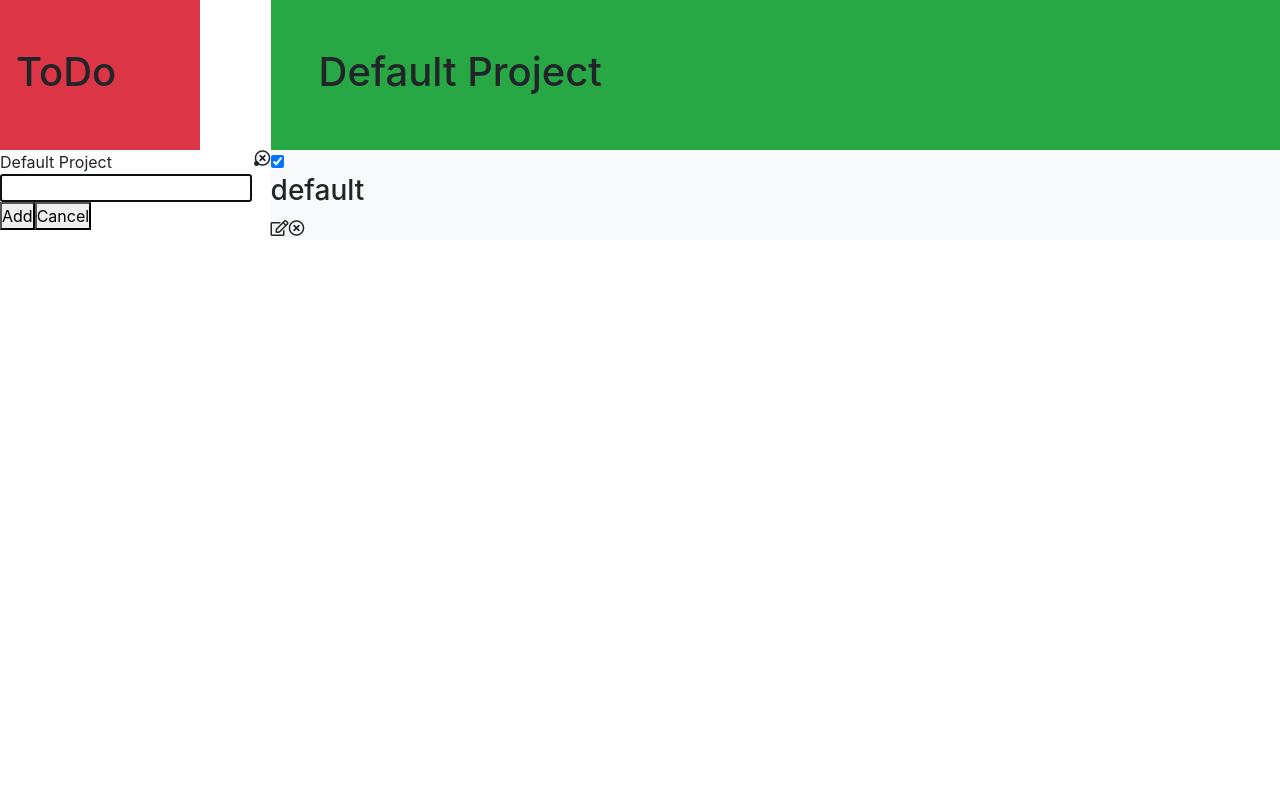
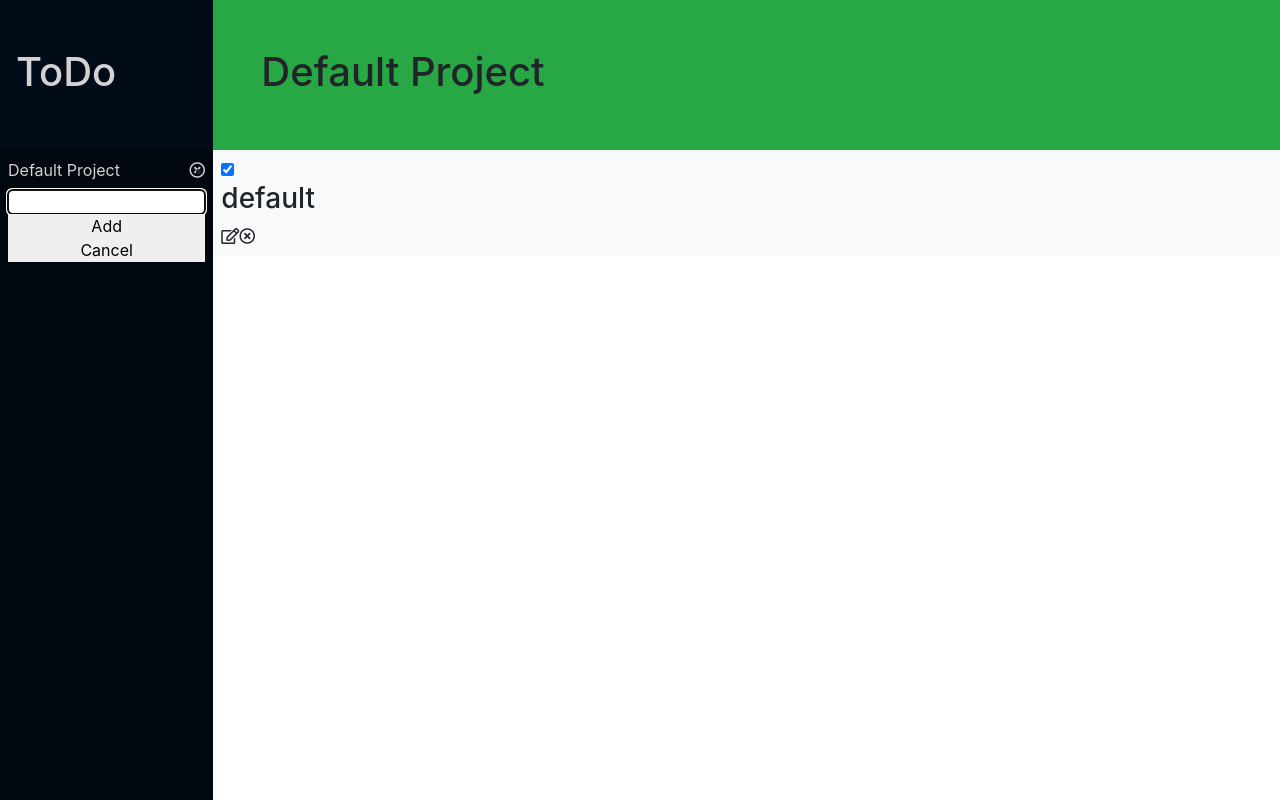
Before and after one commit to dansantander/todo-list, a website built with webpack: page dist/index.html in a window 1280 px wide. Both pictures are taken after a click on the icon 176 px from the left and 75 px from the top of the page. Built offline with nearby package versions, Linux system fonts and the light colour scheme.

Commit message:
started styling left column

```diff
--- a/src/render/dom.js
+++ b/src/render/dom.js
@@ -111,7 +111,7 @@ const domManipulation = (() => {
       const todoObject = new Todo(title, description, dueDate, priority);
       changeTodo(indexTodo, indexProject, todoObject);
       hideTodoForm();
-      console.log('test');
+      // eslint-disable-next-line no-use-before-define
       renderTodo(projectListObject.projectList[indexProject].list);
       const allTodo = document.getElementById('todos');
       allTodo.children[indexTodo].lastChild.children[1].click();
@@ -253,14 +253,18 @@ const domManipulation = (() => {
     const listProjects = document.getElementById('projects');
     const div = document.createElement('div');
     div.setAttribute('id', 'form-project');
+    div.classList = 'd-flex flex-column px-2';
     const input = document.createElement('input');
     input.setAttribute('id', 'form-project-name');
+    input.classList = 'align-self-center w-100 px-1';
     const button = document.createElement('button');
     const buttonCancel = document.createElement('button');
     const errorMessage = document.createElement('span');
     errorMessage.classList.add('d-none');
     errorMessage.innerHTML = 'This field must not be empty';
     button.innerHTML = 'Add';
+    button.classList.add('left-button');
+    buttonCancel.classList.add('left-button');
 
     button.addEventListener('click', () => {
       const projectName = document.getElementById('form-project-name');
--- a/src/style.css
+++ b/src/style.css
@@ -19,3 +19,37 @@
 #add-todo:hover {
   color: #fff;
 }
+
+li {
+  padding: 0.5rem
+}
+
+i {
+  align-self: center;
+}
+
+.logo {
+  background-color: #010c18;
+  width: 100%;
+}
+
+.left-side {
+  background-color: #00070e;
+  min-height: 100vh;
+  min-width: 200px;
+  width: 20%;
+  color: rgb(211, 209, 209);
+}
+
+.project-button {
+  width: 90%;
+}
+
+.left-button {
+  border: none;
+}
+
+#form-project-name {
+  border-radius: 5px;
+  border: none;
+}
```
Also changed, not shown: dist/index.html, dist/main.js.
